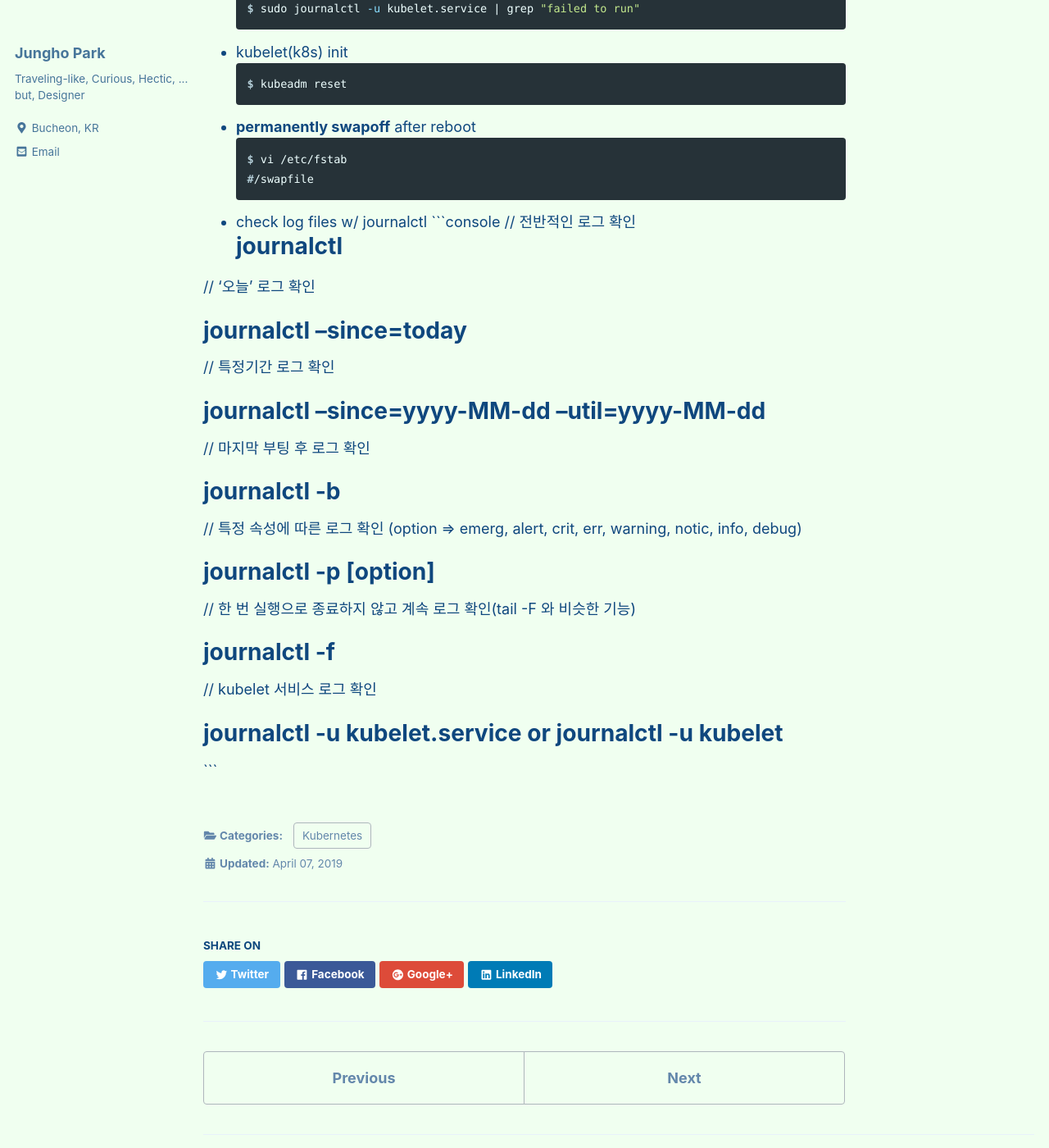
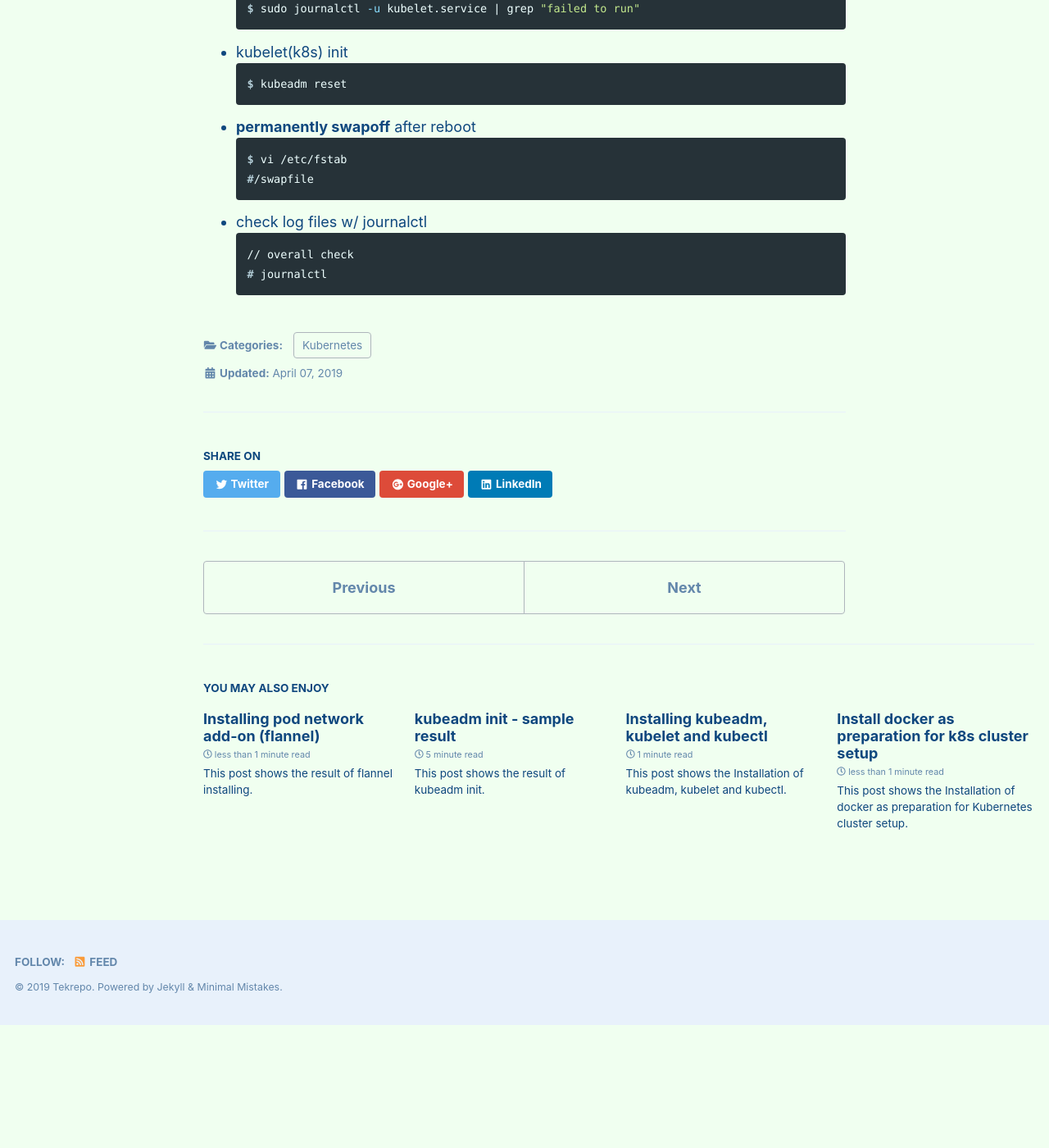
Before and after one commit to unipark00/tekrepo, a Jekyll site: the page built from _posts/2019-04-07-configure-k8s-cluster.md, in a window 1280 px wide and 1400 px high, scrolled down 3725 px. Shown: the whole window at 82% size. Built offline with Jekyll 4.4.1, drawn with Linux system fonts in a browser that asks for light colours; cached includes are drawn as plain includes; after the commit the page ends 4975 px from its top, so only the background shows below that.

Commit message:
Update 2019-04-07-configure-k8s-cluster.md

````diff
--- a/_posts/2019-04-07-configure-k8s-cluster.md
+++ b/_posts/2019-04-07-configure-k8s-cluster.md
@@ -122,24 +122,6 @@ $ vi /etc/fstab
 ```
 * check log files w/ journalctl
 ```console
-// 전반적인 로그 확인
+// overall check
 # journalctl
-
-// '오늘' 로그 확인
-# journalctl --since=today
-
-// 특정기간 로그 확인
-# journalctl --since=yyyy-MM-dd --util=yyyy-MM-dd
-
-// 마지막 부팅 후 로그 확인
-# journalctl -b
-
-// 특정 속성에 따른 로그 확인 (option => emerg, alert, crit, err, warning, notic, info, debug)
-# journalctl -p [option]
-
-// 한 번 실행으로 종료하지 않고 계속 로그 확인(tail -F 와 비슷한 기능)
-# journalctl -f
-
-// kubelet 서비스 로그 확인
-# journalctl -u kubelet.service or journalctl -u kubelet
 ```
````
